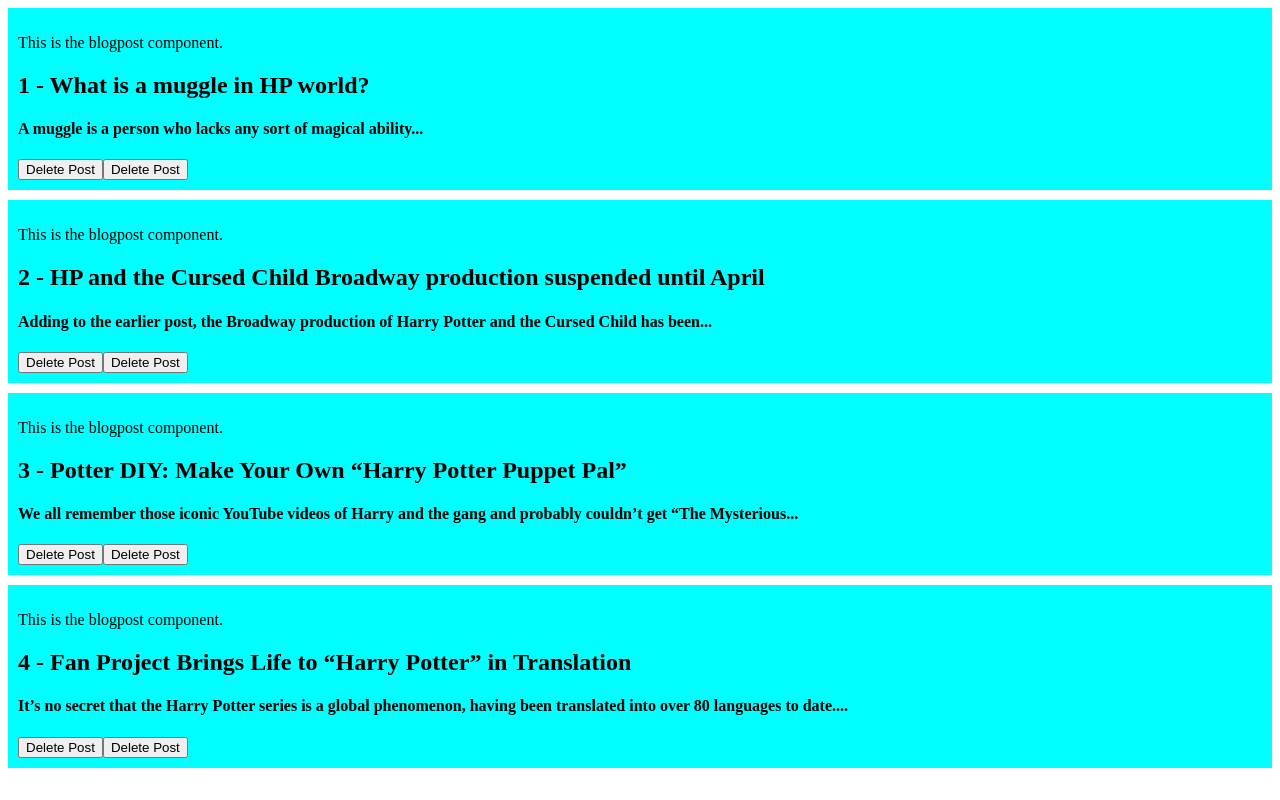
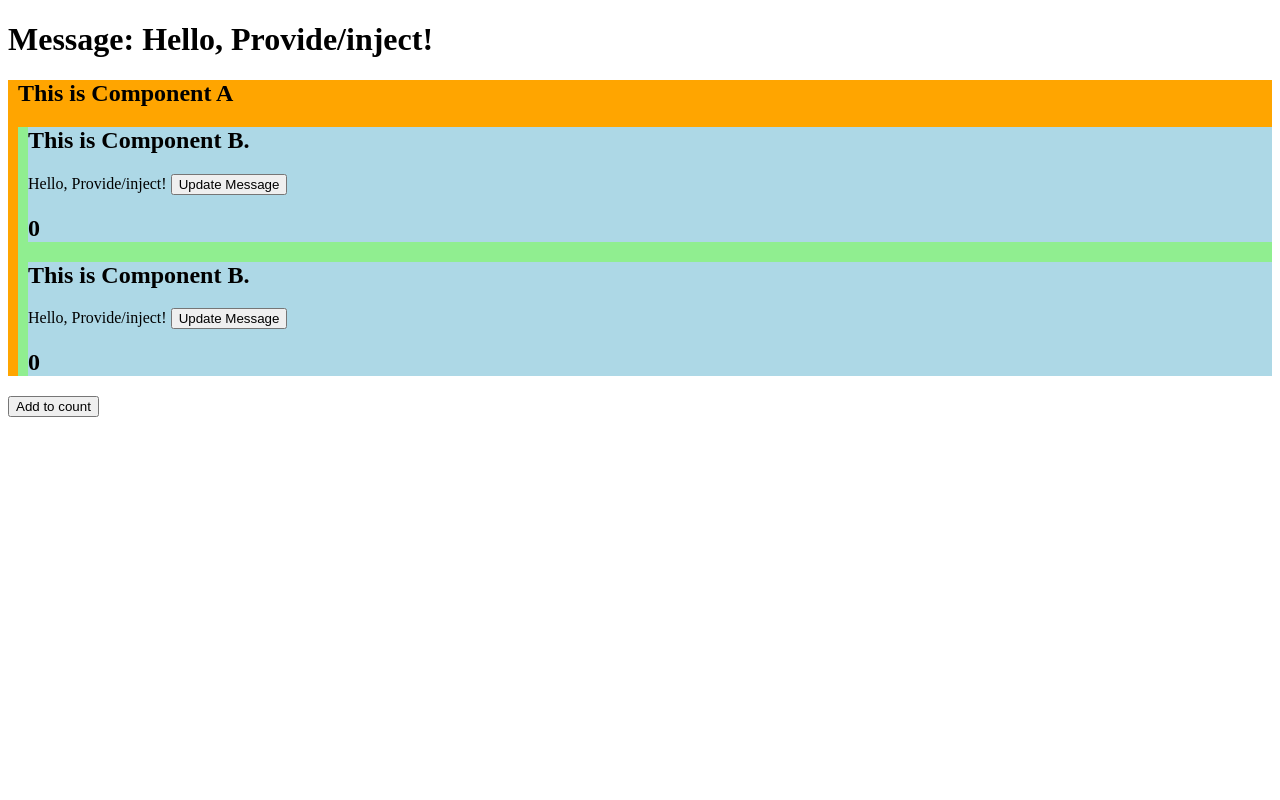
Before and after one commit to samikshagupta26/hogwarts-shopping, a Vue app in the folder learn-vue-3/: page / in a window 1280 px wide. Built offline with nearby package versions, Linux system fonts and the light colour scheme.

Commit message:
components provide inject

```diff
--- a/learn-vue-3/src/App.vue
+++ b/learn-vue-3/src/App.vue
@@ -1,46 +1,29 @@
 <template>
-  <BlogPost v-for="post in posts" :key="post.id" v-bind="post" @delete-blog-post="processDeletion"></BlogPost>
+  <h1>Message: {{ message }}</h1>
+  <div style="background-color: orange; padding-left: 10px;">
+    <ComponentA />
+  </div>
+  <button @click="count = count + 2">Add to count</button>
+
 </template>
 
 <script setup>
-import { ref } from 'vue';
-import BlogPost from './BlogPost.vue';
+import { provide, readonly, ref } from 'vue';
+import ComponentA from './ComponentA.vue';
 
-let posts = ref([
-  {
-    id: 1,
-    blogPostTitle: 'What is a muggle in HP world?',
-    blogPostContent:
-      'A muggle is a person who lacks any sort of magical ability...'
-  },
-  {
-    id: 2,
-    blogPostTitle:
-      'HP and the Cursed Child Broadway production suspended until April',
-    blogPostContent:
-      'Adding to the earlier post, the Broadway production of Harry Potter and the Cursed Child has been...'
-  },
-  {
-    id: 3,
-    blogPostTitle: 'Potter DIY: Make Your Own “Harry Potter Puppet Pal”',
-    blogPostContent:
-      'We all remember those iconic YouTube videos of Harry and the gang and probably couldn’t get “The Mysterious...'
-  },
-  {
-    id: 4,
-    blogPostTitle: 'Fan Project Brings Life to “Harry Potter” in Translation',
-    blogPostContent:
-      'It’s no secret that the Harry Potter series is a global phenomenon, having been translated into over 80 languages to date....'
-  }
-])
+let message = ref('Hello, Provide/inject!')
 
-function processDeletion(id) {
-  let index = posts.value.findIndex(item=>item.id == id)
-  posts.value.splice(index, 1)
+let count = ref(0)
+
+function updateMessage() {
+  message.value = 'Hello, Provide/inject! Updated.'
 }
+
+provide('msg', {message, updateMessage})
+provide('read-only-count', readonly(count))
 
 </script>
 
-<style lang="scss" scoped>
+<style scoped>
 
 </style>
--- /dev/null
+++ b/learn-vue-3/src/ComponentA.vue
@@ -0,0 +1,17 @@
+<template>
+    <h2>This is Component A</h2>
+    <div style="background-color: lightgreen; padding-left: 10px;">
+        <ComponentB></ComponentB>
+        <ComponentB></ComponentB>
+    </div>
+</template>
+
+<script setup>
+import { inject } from 'vue';
+import ComponentB from './ComponentB.vue';
+
+</script>
+
+<style scoped>
+
+</style>
--- /dev/null
+++ b/learn-vue-3/src/ComponentB.vue
@@ -0,0 +1,23 @@
+<template>
+    <div style="background-color: lightblue;">
+        <h2>
+            This is Component B.
+        </h2>
+        {{ messageFromApp }}
+        <button @click="updateMessage">Update Message</button>
+        <h2>
+            {{ count }}
+        </h2>
+    </div>
+</template>
+
+<script setup>
+import { inject } from 'vue';
+
+let {message: messageFromApp, updateMessage } = inject('msg', 'default message')
+let count = inject('read-only-count')
+</script>
+
+<style scoped>
+
+</style>
```
